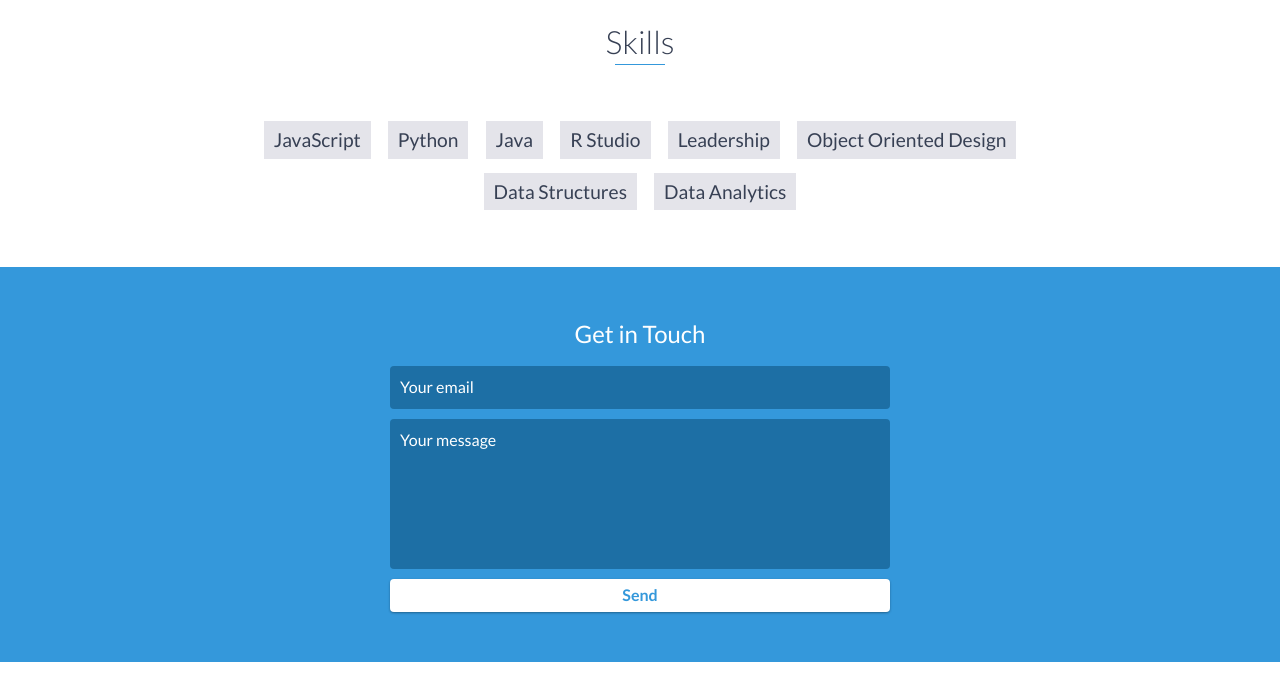
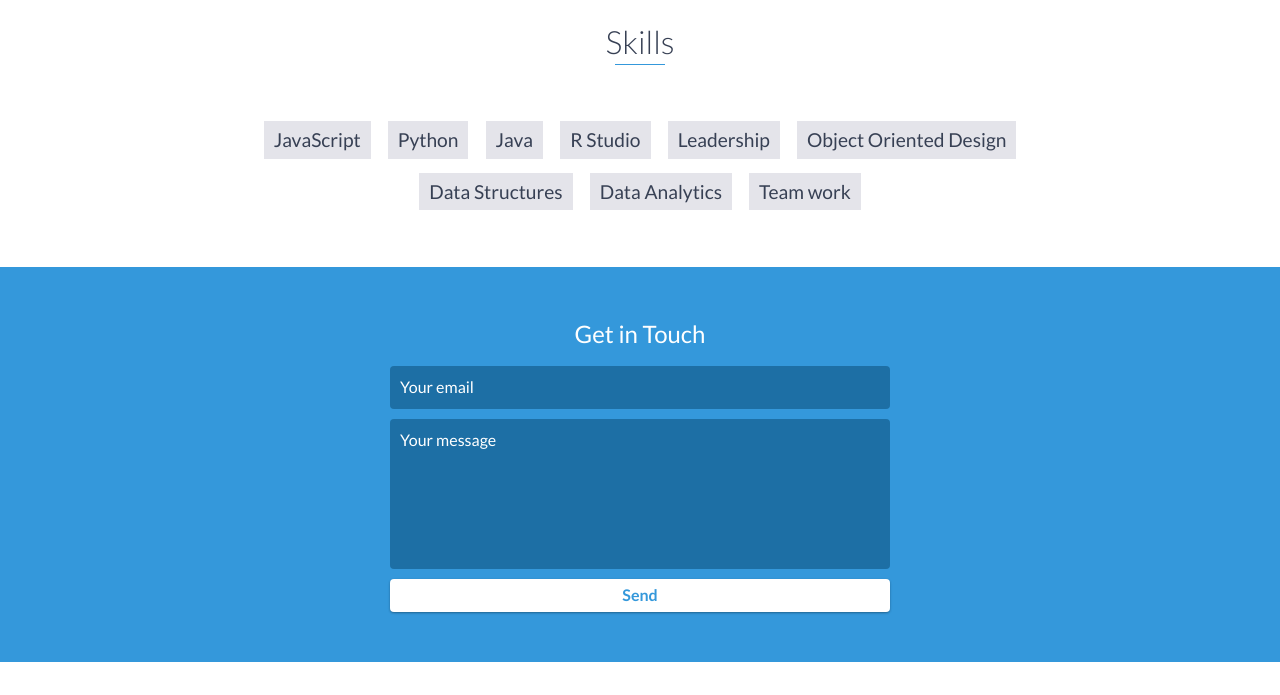
Before and after one commit to dschober02/dschober02.io, a website: page index.html in a window 1280 px wide. Shown: the part 3411-4106 px from the top of the page. Drawn offline with nearby package versions, Linux system fonts and the light colour scheme.

Commit message:
Update # 1

```diff
--- a/index.html
+++ b/index.html
@@ -204,6 +204,7 @@
             <li>Object Oriented Design</li>
             <li>Data Structures</li>
             <li>Data Analytics</li>
+            <li>Team work</li>
         </ul>
     </div>
     <!-- End #skills -->
```
